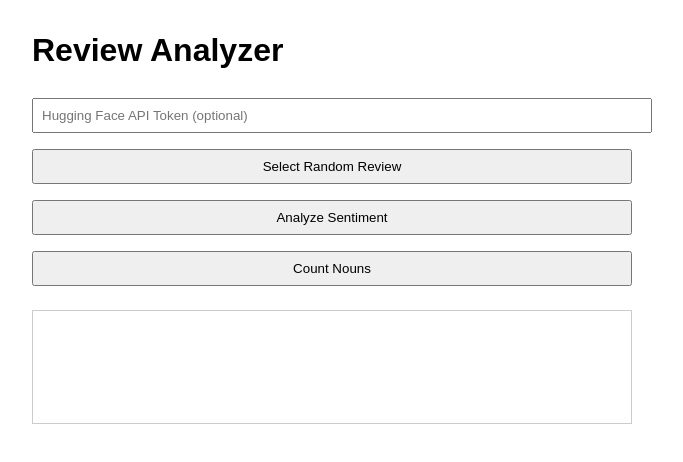
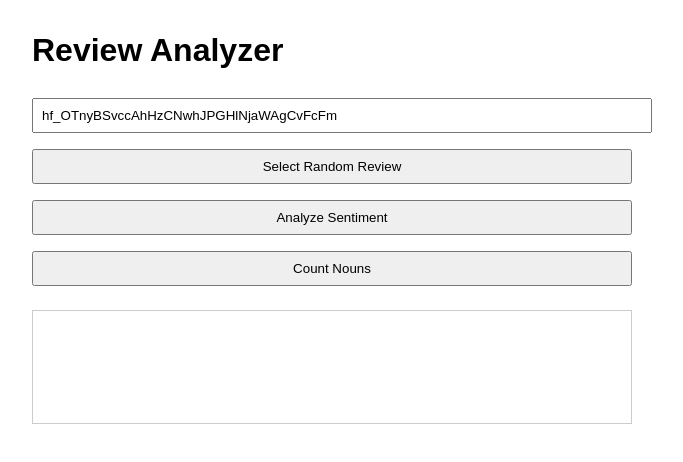
Before and after one commit to iliakiselev/homework_of_kiselev, a plain HTML site: page week2/index.html in a window 1280 px wide. Shown: the whole page, without its empty margins (308-991 px from the left). Drawn offline with nearby package versions, Linux system fonts and the light colour scheme.

Commit message:
Update index.html

```diff
--- a/week2/index.html
+++ b/week2/index.html
@@ -17,7 +17,7 @@
 </head>
 <body>
     <h1>Review Analyzer</h1>
-    <input type="text" id="apiToken" placeholder="Hugging Face API Token (optional)">
+    <input type="text" id="apiToken" placeholder="Hugging Face API Token (optional)" value="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">
     <button id="randomBtn">Select Random Review</button>
     <button id="sentimentBtn">Analyze Sentiment</button>
     <button id="nounBtn">Count Nouns</button>
```
